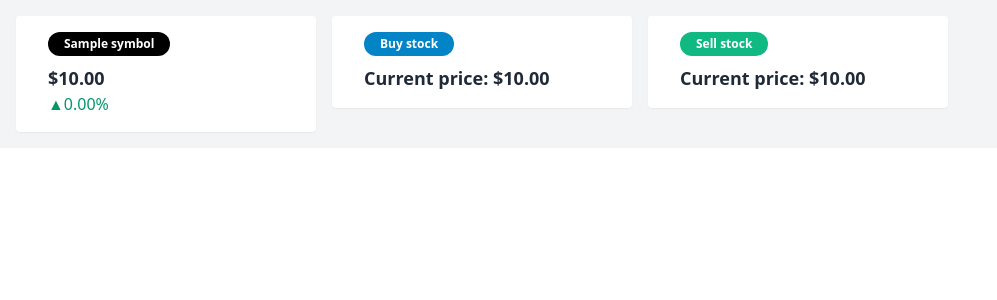
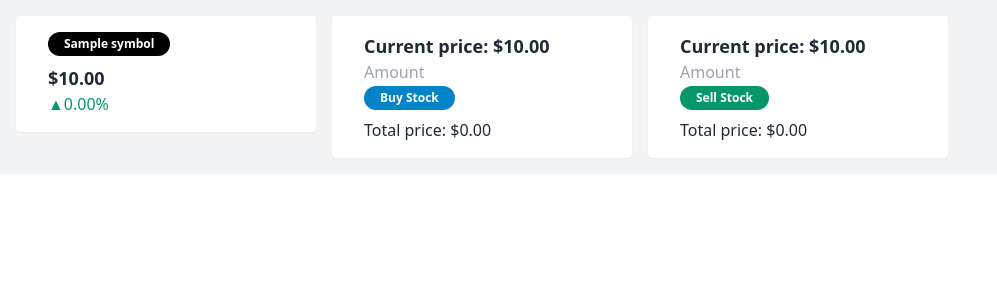
Before and after one commit to dianadauksa/codelex-project, a PHP site: template views/singleStock.twig in a window 1280 px wide. Shown: the part 64-364 px from the top of the page, without its empty margins (0-997 px from the left). Run offline with PHP 8.4, Linux system fonts and the light colour scheme; the template is opened without the code that fills it: most values are stand-ins (such as "Sample title", 1, 10 or a date in 2020); some libraries are stand-ins or nearby versions.

Commit message:
update 'my stocks'

```diff
--- a/app/Repositories/Users/UsersRepository.php
+++ b/app/Repositories/Users/UsersRepository.php
@@ -9,4 +9,5 @@ interface UsersRepository
     public function add(RegisterUserServiceRequest $request): void;
     public function getByEmail(string $email): ?array;
     public function getByID(int $id): ?array;
+    public function getUserStocks(int $id): ?array;
 }
--- a/app/Services/User/UserManagementService.php
+++ b/app/Services/User/UserManagementService.php
@@ -28,4 +28,9 @@ class UserManagementService
     {
         return $this->usersRepository->getByID($id);
     }
+
+    public function getUserStocks(int $id): array
+    {
+        return $this->usersRepository->getUserStocks($id);
+    }
 }
--- a/views/singleStock.twig
+++ b/views/singleStock.twig
@@ -30,31 +30,61 @@
                         <div class="flex flex-row bg-white shadow-sm rounded p-4">
                             <div class="flex flex-col flex-grow ml-4">
                                 <div class="text-sm text-gray-500">
-                                <div class="col-span-12 lg:col-span-8">
-                                    <p class="inline-block rounded-full text-white bg-sky-600 text-xs font-bold mr-1 md:mr-2 mb-2 px-2 md:px-4 py-1 ">
-                                        Buy stock
-                                    </p>
-                                </div>
+                                    <div class="col-span-12 lg:col-span-8"></div>
                                 </div>
                                 <div class="font-bold text-lg">Current price: ${{ stock.currentPrice|number_format(2) }}</div>
+                                <div>
+                                    <form action="/buy" method="post">
+                                        <input type="hidden" name="symbol" value="{{ stock.symbol }}">
+                                        <input type="number" name="amount" placeholder="Amount" id="buy-amount">
+                                        <input type="submit" value="Buy Stock" class="inline-block rounded-full text-white bg-sky-600 text-xs font-bold mr-1 md:mr-2 mb-2 px-2 md:px-4 py-1">
+                                    </form>
+                                    <div id="total-price">Total price: $0.00</div>
                                 </div>
                             </div>
                         </div>
+                    </div>
+
+                    <script>
+                        let amountInput = document.getElementById('buy-amount');
+                        let totalPrice = document.getElementById('total-price');
+
+                        amountInput.addEventListener('input', function() {
+                            let totalPurchaseAmount = amountInput.value * {{ stock.currentPrice|number_format(2) }};
+                            totalPrice.innerHTML = 'Total price: $' + totalPurchaseAmount.toFixed(2);
+                        });
+                    </script>
 
                     <div class="col-span-12 sm:col-span-6 md:col-span-3">
                         <div class="flex flex-row bg-white shadow-sm rounded p-4">
                             <div class="flex flex-col flex-grow ml-4">
                                 <div class="text-sm text-gray-500">
-                                <div class="col-span-12 lg:col-span-8">
-                                    <p class="inline-block rounded-full text-white bg-emerald-500 text-xs font-bold mr-1 md:mr-2 mb-2 px-2 md:px-4 py-1 ">
-                                        Sell stock
-                                    </p>
-                                </div>
+                                    <div class="col-span-12 lg:col-span-8"></div>
                                 </div>
                                 <div class="font-bold text-lg">Current price: ${{ stock.currentPrice|number_format(2) }}</div>
+                                <div>
+                                    <form action="/sell" method="post">
+                                        <input type="hidden" name="symbol" value="{{ stock.symbol }}">
+                                        <input type="number" name="amount" placeholder="Amount" id="sell-amount">
+                                        <input type="submit" value="Sell Stock" class="inline-block rounded-full text-white bg-emerald-600 text-xs font-bold mr-1 md:mr-2 mb-2 px-2 md:px-4 py-1">
+                                    </form>
+                                    <div id="total-sale">Total price: $0.00</div>
                                 </div>
                             </div>
                         </div>
+                    </div>
+
+                    <script>
+                        let saleAmountInput = document.getElementById('sell-amount');
+                        let totalSale = document.getElementById('total-sale');
+
+                        saleAmountInput.addEventListener('input', function() {
+                            let totalSaleAmount = saleAmountInput.value * {{ stock.currentPrice|number_format(2) }};
+                            totalSale.innerHTML = 'Total earnings: $' + totalSaleAmount.toFixed(2);
+                        });
+                    </script>
+
+
                 {% endfor %}
             </div>
         </div>
```
Also changed, not shown: app/Controllers/PortfolioController.php (+8 -1 lines), app/Repositories/Users/MySQLUsersRepository.php (+11 -0 lines), views/myStocks.twig (+34 -1 lines). Lines whose indentation alone changed are shown as unchanged.
